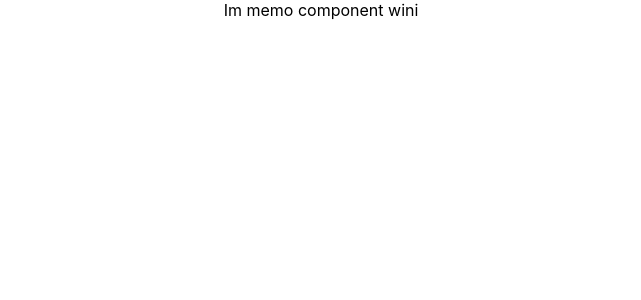
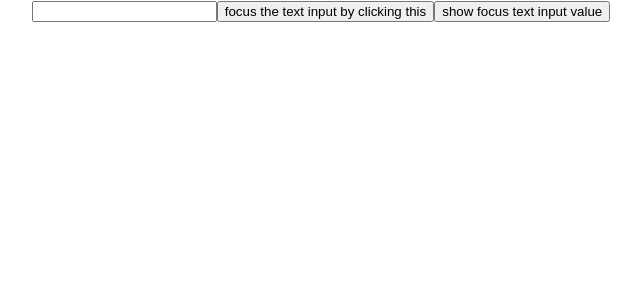
Before and after one commit to ThusithaDeepal/reactTutorialBasicto-Advance, a React (Create React App) app: page / in a window 1280 px wide. Shown: the top 300 px of the page, without its empty margins (319-960 px from the left). Built offline with nearby package versions, Linux system fonts and the light colour scheme.

Commit message:
react refs

```diff
--- a/src/App.js
+++ b/src/App.js
@@ -15,6 +15,7 @@ import FragmentsDemo from './components/FragmentsDemo';
 import TableFragment from './components/TableFragment';
 import YoutubePlayerComponent from './components/YoutubePlayerComponent';
 import ParentComponentRegPure from './components/ParentComponentRegPure';
+import RefsDemo from './components/RefsDemo';
 
 
 function App() {
@@ -33,7 +34,8 @@ function App() {
       {/* <FragmentsDemo /> */}
       {/* <TableFragment /> */}
       {/* <YoutubePlayerComponent /> */}
-      <ParentComponentRegPure />
+      {/* <ParentComponentRegPure /> */}
+      <RefsDemo />
     </div>
   );
 }
--- a/src/components/MemoComponent.js
+++ b/src/components/MemoComponent.js
@@ -12,3 +12,5 @@ function MemoComponent({ name }) {
 
 // export default MemoComponent
 export default React.memo(MemoComponent)  //this rect.memo is a higher order component accpet a component and return anothe component
+
+//should stop rerender for same props
--- /dev/null
+++ b/src/components/RefsDemo.js
@@ -0,0 +1,39 @@
+import React, { Component } from 'react'
+
+
+// Refs provide a way to access DOM nodes or React elements created in the render method.
+class RefsDemo extends Component {
+
+  constructor(props) {
+    super(props)
+    //creating a referene to the input element
+    // create a ref to store the textInput DOM element
+    this.inputRef = React.createRef()
+
+  }
+
+  FocusToTextInput = () => {
+    this.inputRef.current.focus()
+    //set the focus to the node
+    // Explicitly focus the text input using the raw DOM API
+    // Note: we're accessing "current" to get the DOM node
+  }
+
+  ShowFocusToTextInputValue = () => {
+    alert(this.inputRef.current.value)
+  }
+
+  render() {
+    return (
+      <div>
+        <input type="text" ref={this.inputRef} />
+        {/* / tell React that we want to associate the <input> ref
+    // with the `textInput` that we created in the constructor */}
+        <button onClick={this.FocusToTextInput}>focus the text input by clicking this</button>
+        <button onClick={this.ShowFocusToTextInputValue}>show focus  text input value</button>
+      </div>
+    )
+  }
+}
+
+export default RefsDemo
```
